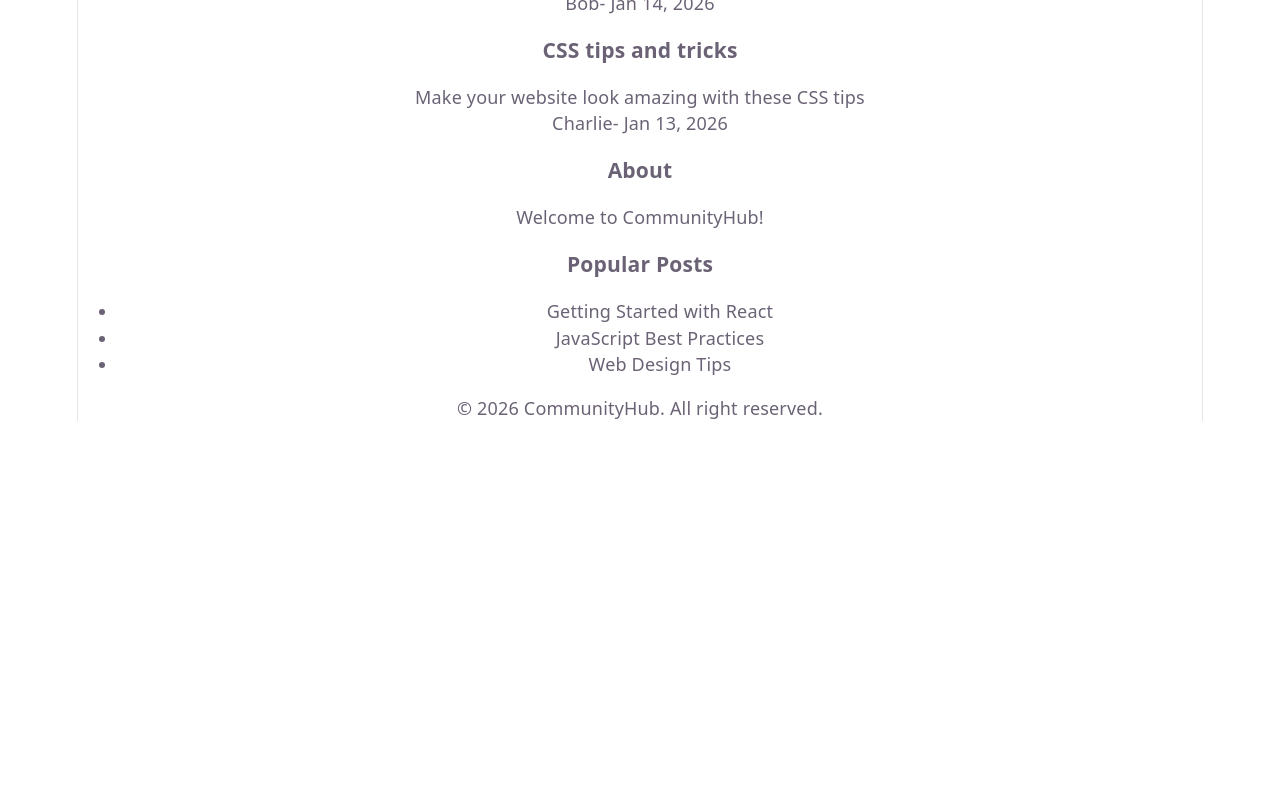
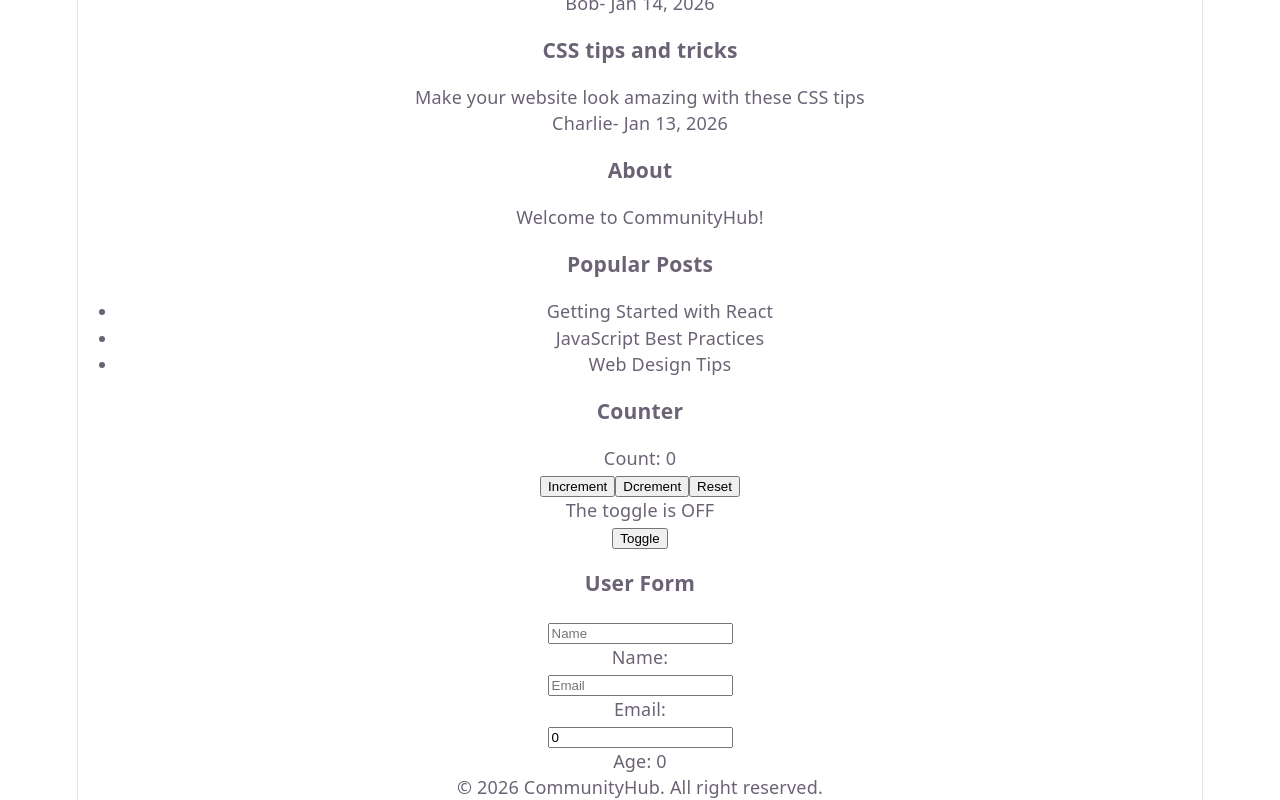
Before and after one commit to Mshi-dev15/iyf-s10-week-08-Mshi-dev15, a React (Vite) app: page / in a window 1280 px wide. Shown: the part 561-1361 px from the top of the page. Before the commit the page ends 982 px from the top, so only its background shows below. Built offline with nearby package versions, Linux system fonts and the light colour scheme.

Commit message:
Task 16.1: Added Counter, Toggle, UserForm with useState

```diff
--- a/src/App.jsx
+++ b/src/App.jsx
@@ -6,6 +6,9 @@
  import Button from './components/Button';
  import Card from './components/Card';
  import UserGreeting from './components/UserGreeting';
+ import Counter from './components/Counter';
+ import Toggle from './components/Toggle';
+ import UserForm from './components/UserForm';
 
 
  function App() {
@@ -44,6 +47,11 @@
       <Card>
       <Sidebar />
     </Card>
+    <card title="Interactive Examples">
+      <Counter />
+      <Toggle />
+      <UserForm />
+    </card>
 
     </Layout>
   );
--- /dev/null
+++ b/src/components/Counter.jsx
@@ -0,0 +1,22 @@
+import {useState} from 'react';
+
+function Counter () {
+    const [count, setCount] = useState(0);
+
+    return(
+        <div>
+            <h3>Counter</h3>
+            <p>Count: {count}</p>
+            <button onClick={() => setCount(count +1)}>
+                Increment
+            </button>
+            <button onClick={()=> setCount(count - 1)}>
+                Dcrement
+            </button>
+            <button onclick ={() => setCount(0)}>
+                Reset
+            </button>
+        </div>
+    );
+}
+export default Counter;
--- /dev/null
+++ b/src/components/Toggle.jsx
@@ -0,0 +1,13 @@
+import {useState} from 'react';
+function Toggle() {
+    const [isOn, setIsOn] = useState(false);
+    return(
+        <div>
+            <p>The toggle is {isOn ? 'ON' : 'OFF'}</p>
+            <button onClick={() => setIsOn(!isOn)}>
+            Toggle
+            </button>
+        </div>
+    );
+}
+export default Toggle;
--- /dev/null
+++ b/src/components/UserForm.jsx
@@ -0,0 +1,41 @@
+import {useState} from 'react';
+
+function UserForm() {
+    const [name, setName] = useState('');
+    const [email, setEmail] = useState('');
+    const[age, setAge] =useState(0);
+
+    return (
+        <div>
+            <h3>User Form</h3>
+        <div>
+        <input
+        value={name}
+        onChange={(e) => setName(e.target.value)}
+        placeholder='Name'
+        />
+        <p>Name: {name}</p>
+        </div>
+        <div>
+            <input
+        value={email}
+        onChange={(e) => setEmail(e.target.value)}
+        placeholder='Email'
+        />
+        <p>Email: {email}</p>
+
+        </div>
+        <div>
+            <input
+            type="number"
+        value={age}
+        onChange={(e)=> setAge(Number(e.target.value))}
+        placeholder='Age'
+        />
+        <p>Age: {age}</p>
+        </div>
+
+        </div>
+    );
+}
+export default UserForm;
```
